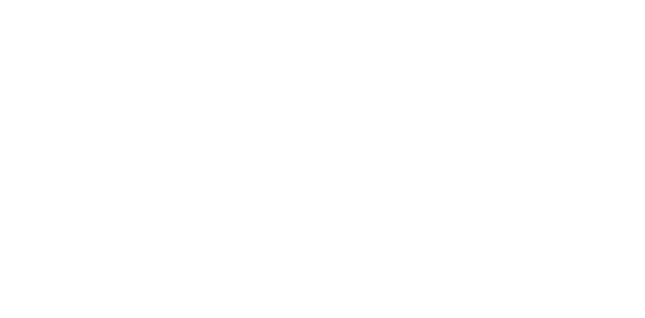
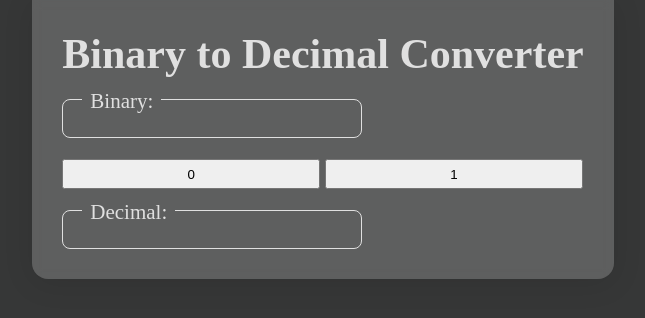
Before and after one commit to krassshu/Bin2Dec-converter, a plain HTML site: page index.html in a window 1280 px wide. Shown: the whole page, without its empty margins (317-962 px from the left). Drawn offline with Linux system fonts and the light colour scheme.

Commit message:
adding layout

```diff
--- a/index.html
+++ b/index.html
@@ -1,16 +1,82 @@
 <!DOCTYPE html>
 <html lang="en">
 	<head>
-    <meta charset="UTF-8">
-    <meta http-equiv="X-UA-Compatible" content="IE=edge">
-    <meta name="viewport" content="width=device-width, initial-scale=1.0">
+		<meta charset="UTF-8" />
+		<meta http-equiv="X-UA-Compatible" content="IE=edge" />
+		<meta name="viewport" content="width=device-width, initial-scale=1.0" />
 		<title>Bin2Dec Converter</title>
 		<script defer src="./main.js"></script>
 		<style>
+			* {
+				box-sizing: border-box;
+				margin: 0;
+				padding: 0;
+			}
+			body {
+				display: flex;
+				justify-content: center;
+				height: 100svh;
+				font-size: 21px;
+				background-color: rgb(54, 55, 55);
+				color: rgb(224, 224, 224);
+			}
+			.container {
+				display: flex;
+				flex-direction: column;
+				gap: 21px;
+				height: fit-content;
+				padding: 30px;
+				background: rgba(255, 255, 255, 0.2);
+				border-radius: 0 0 16px 16px;
+				box-shadow: 0 4px 30px rgba(0, 0, 0, 0.1);
+				backdrop-filter: blur(5px);
+				-webkit-backdrop-filter: blur(5px);
+			}
+			.binary input,
+			.decimal input {
+				width: 300px;
+				height: 39px;
+				padding: 8px;
+				border: 1px solid;
+				background-color: transparent;
+				border-radius: 8px;
+				color: rgb(224, 224, 224);
+			}
+			.binary,
+			.decimal {
+				position: relative;
+			}
+			.binary > label,
+			.decimal > label {
+				position: absolute;
+				top: -10px;
+				left: 20px;
+				padding: 0 8px;
+				background-color: #5e5f5f;
+			}
 
+			button {
+				width: calc(50% - 3px);
+				height: 30px;
+				margin-top: 21px;
+				cursor: pointer;
+			}
 		</style>
 	</head>
 	<body>
+		<div class="container">
+			<h1>Binary to Decimal Converter</h1>
+			<div class="binary">
+				<label for="binary-input ">Binary: </label>
+				<input type="text" id="binary-input" />
+				<button class="zero">0</button>
+				<button class="one">1</button>
+			</div>
 
+			<div class="decimal">
+				<label for="decimal-output ">Decimal: </label>
+				<input type="text" id="decimal-output" />
+			</div>
+		</div>
 	</body>
 </html>
```
Lines whose indentation alone changed are shown as unchanged.
